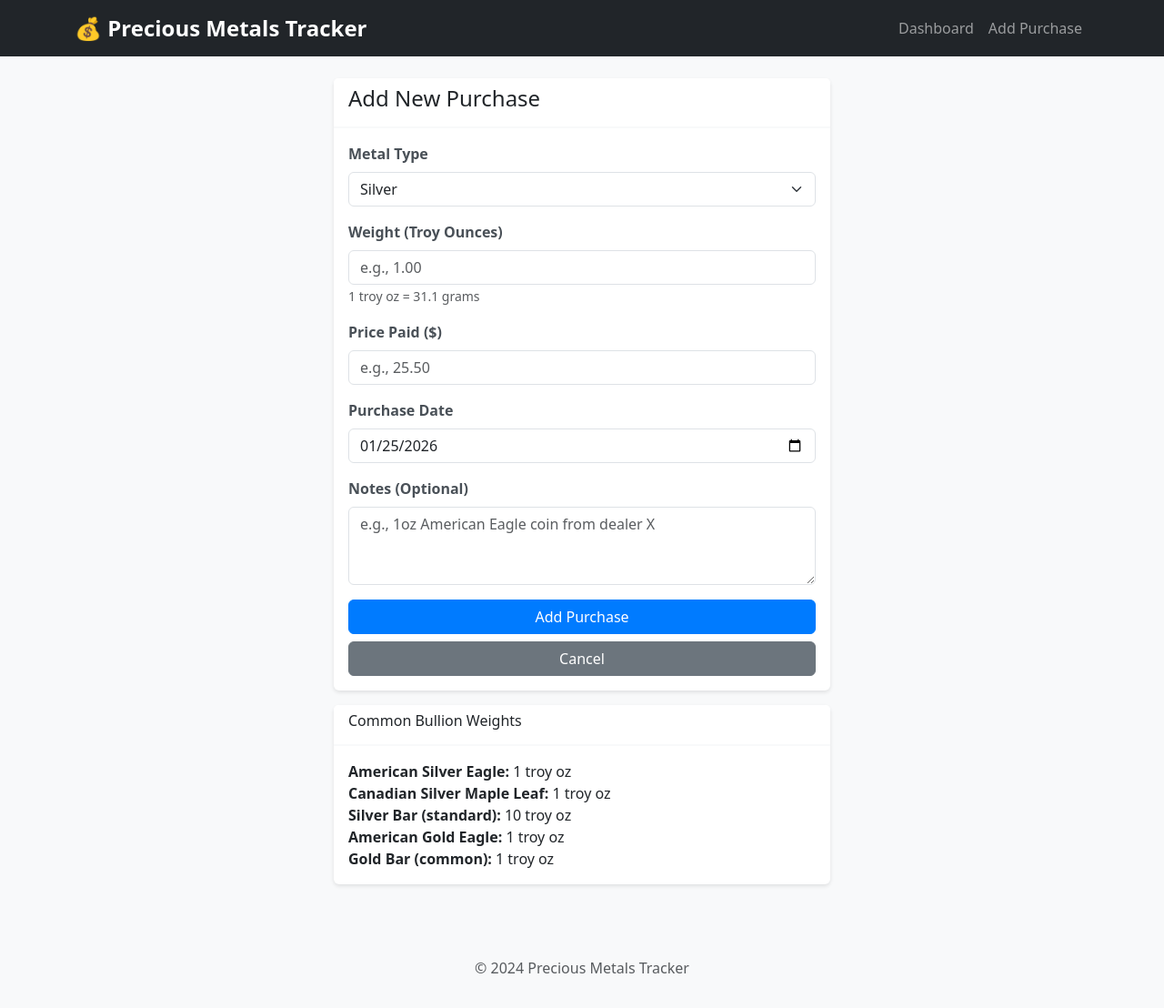
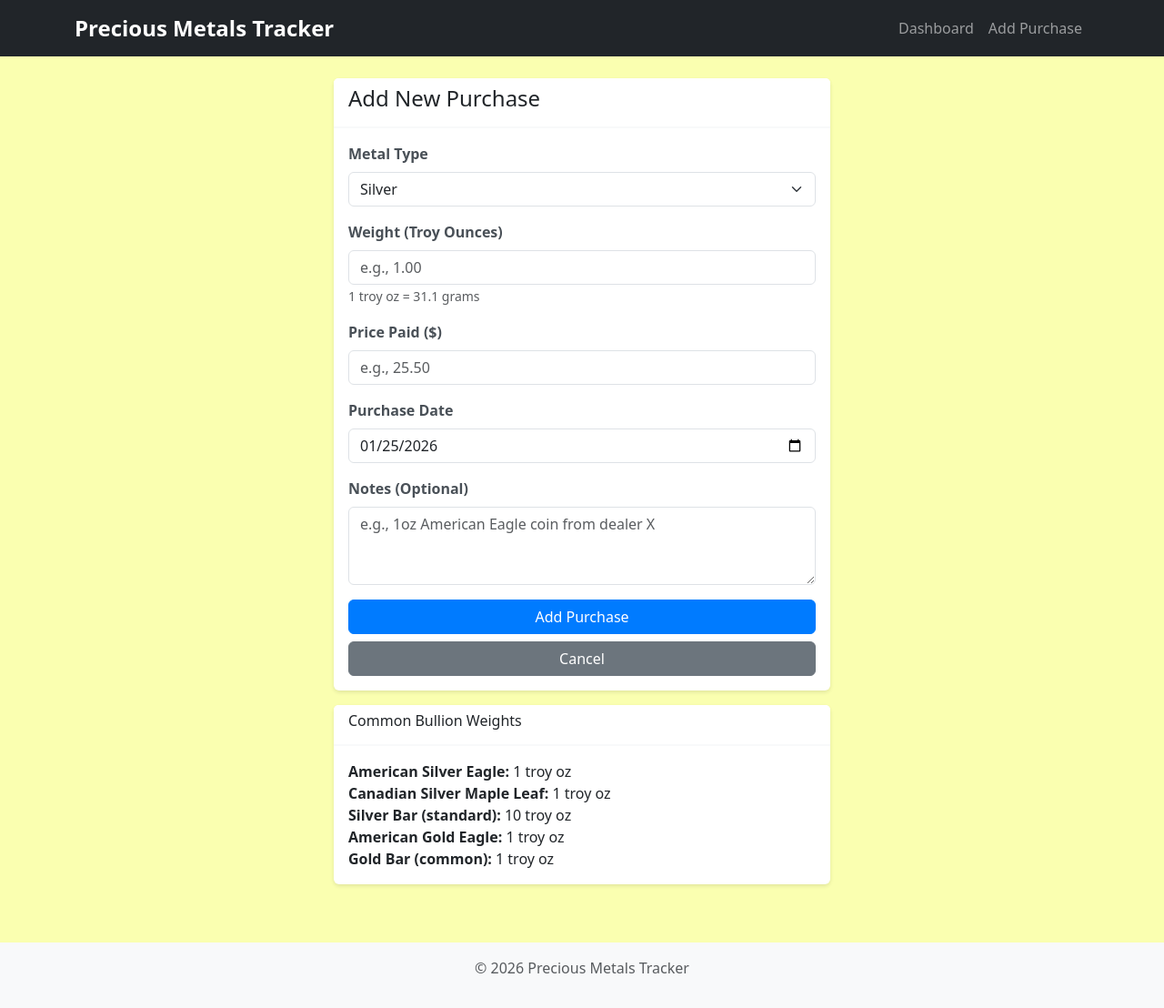
Before and after one commit to dtan2007/Precious-Metal-Tracker, a Flask app: page /add in a window 1280 px wide. Shown: the whole page at 91% size. Run offline with Flask 3, Linux system fonts and the light colour scheme.

Commit message:
bug changes, visual changes

```diff
--- a/app.py
+++ b/app.py
@@ -63,12 +63,12 @@ def get_live_prices():
 
         data = response.json()
 
-        print("🔍 DEBUG - API Response:")
+        print("DEBUG - API Response:")
         print(f"   Success: {data.get('success', 'Not found')}")
         print(f"   Rates: {data.get('rates', 'Not found')}")
 
         if not data.get('success', False):
-            print(f"⚠️  API error: {data.get('error', 'Unknown error')} - using mock data")
+            print(f"API error: {data.get('error', 'Unknown error')} - using mock data")
             return mock_prices
 
         # need to do 1/rates from metalpriceapi
@@ -207,7 +207,7 @@ if __name__ == '__main__':
         print("METAL_PRICE_API_KEY not found - using mock price data")
 
     print("="*50)
-    print("📊 Server running at: http://localhost:5000")
+    print("Server running at: http://localhost:5000")
     print("="*50 + "\n")
 
     app.run(debug=True, port=5000)
--- a/static/css/style.css
+++ b/static/css/style.css
@@ -1,5 +1,5 @@
 body {
-    background-color: #f8f9fa;
+    background-color: #faffb0;
     min-height: 100vh;
 }
 
--- a/templates/add_purchase.html
+++ b/templates/add_purchase.html
@@ -21,14 +21,14 @@
 
                     <div class="mb-3">
                         <label for="weight_oz" class="form-label">Weight (Troy Ounces)</label>
-                        <input type="number" step="0.01" class="form-control" id="weight_oz"
+                        <input type="number" min = '0.1' step="0.01" class="form-control" id="weight_oz"
                                name="weight_oz" required placeholder="e.g., 1.00">
                         <small class="form-text text-muted">1 troy oz = 31.1 grams</small>
                     </div>
 
                     <div class="mb-3">
                         <label for="price_paid" class="form-label">Price Paid ($)</label>
-                        <input type="number" step="0.01" class="form-control" id="price_paid"
+                        <input type="number" min="0" step="0.01" class="form-control" id="price_paid"
                                name="price_paid" required placeholder="e.g., 25.50">
                     </div>
 
--- a/templates/base.html
+++ b/templates/base.html
@@ -10,7 +10,7 @@
 <body>
     <nav class="navbar navbar-expand-lg navbar-dark bg-dark">
         <div class="container">
-            <a class="navbar-brand" href="/">💰 Precious Metals Tracker</a>
+            <a class="navbar-brand" href="/">Precious Metals Tracker</a>
             <button class="navbar-toggler" type="button" data-bs-toggle="collapse" data-bs-target="#navbarNav">
                 <span class="navbar-toggler-icon"></span>
             </button>
@@ -32,7 +32,7 @@
     </main>
 
     <footer class="text-center mt-5 py-3 bg-light">
-        <p class="text-muted">&copy; 2024 Precious Metals Tracker</p>
+        <p class="text-muted">&copy; 2026 Precious Metals Tracker</p>
     </footer>
 
     <script src="https://cdn.jsdelivr.net/npm/bootstrap@5.3.0/dist/js/bootstrap.bundle.min.js"></script>
```
